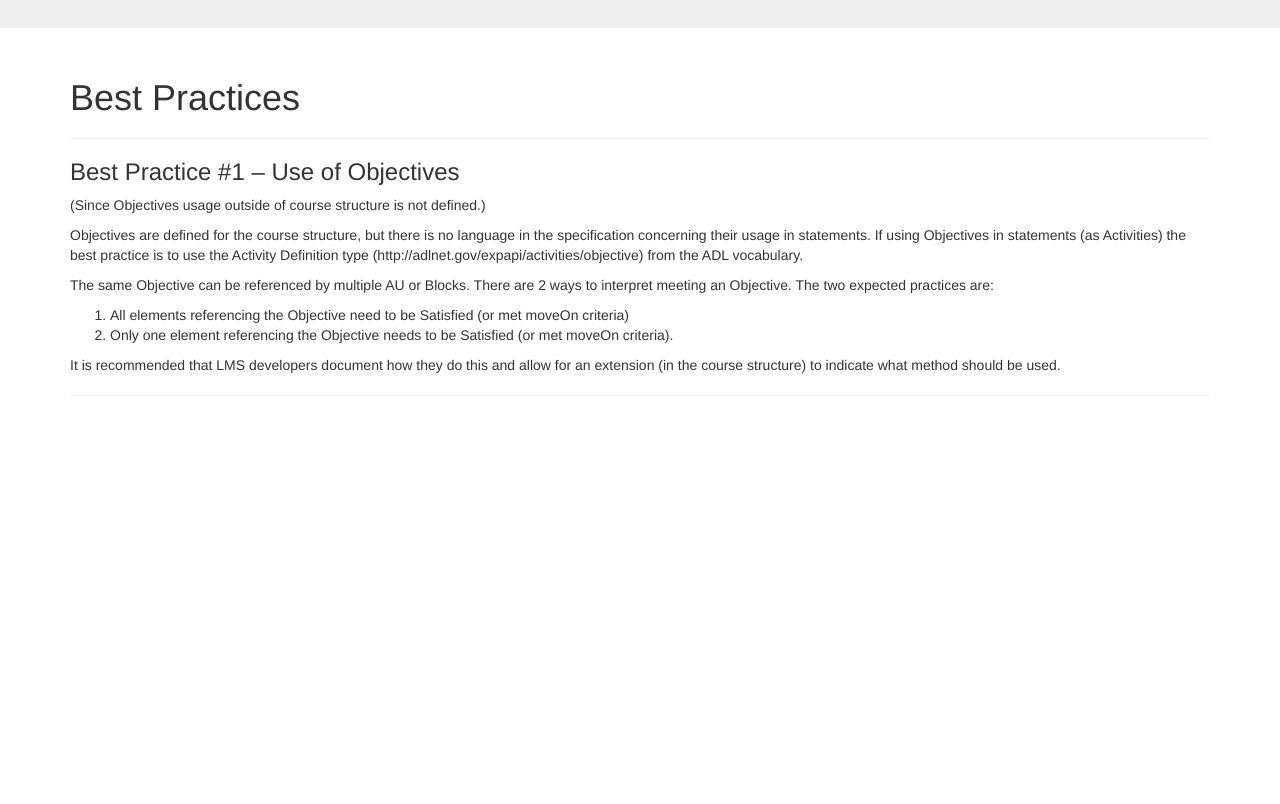
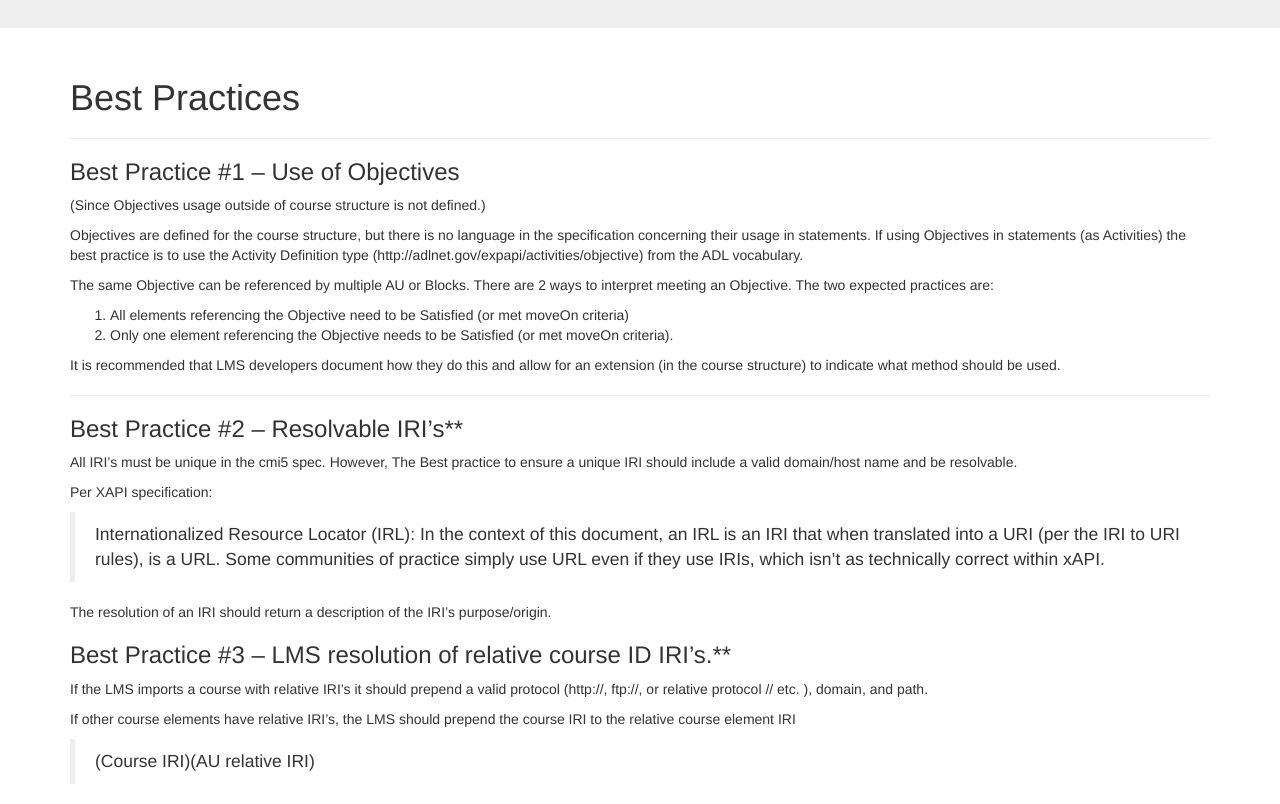
Before and after one commit to AICC/CMI-5_Spec_Current, a Jekyll site: the page built from best_practices/index.md, in a window 1280 px wide and 1222 px high. Shown: the part 418-1222 px from the top of the window. Built offline with Jekyll 4.4.1, drawn with Linux system fonts in a browser that asks for light colours.

Commit message:
Update index.md

```diff
--- a/best_practices/index.md
+++ b/best_practices/index.md
@@ -19,3 +19,22 @@ The same Objective can be referenced by multiple AU or Blocks. There are 2 ways
 It is recommended that LMS developers document how they do this and allow for an extension (in the course structure) to indicate what method should be used.
 
 ------
+
+### Best Practice #2 – Resolvable IRI's**
+
+All IRI’s must be unique in the cmi5 spec. However, The Best practice to ensure a unique IRI should include a valid domain/host name and be resolvable.
+
+Per XAPI specification:
+
+> Internationalized Resource Locator (IRL): In the context of this document, an IRL is an IRI that when translated into a URI (per the IRI to URI rules), is a URL. Some communities of practice simply use URL even if they use IRIs, which isn't as technically correct within xAPI.
+
+The resolution of an IRI should return a description of the IRI’s purpose/origin.
+
+### Best Practice #3 – LMS resolution of relative course ID IRI’s.**
+
+If the LMS imports a course with relative IRI’s it should prepend a valid protocol (http://, ftp://, or relative protocol // etc. ), domain, and path.
+
+If other course elements have relative IRI’s, the LMS should prepend the course IRI to the relative course element IRI
+
+
+> (Course IRI)(AU relative IRI)
```
